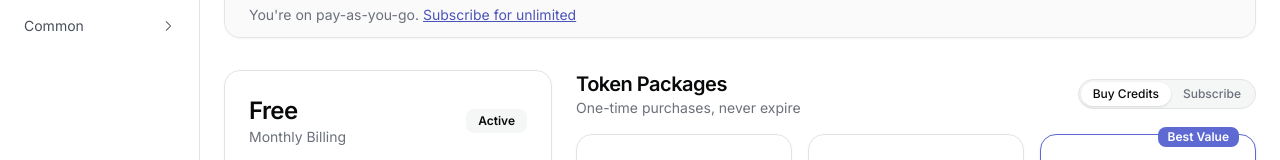
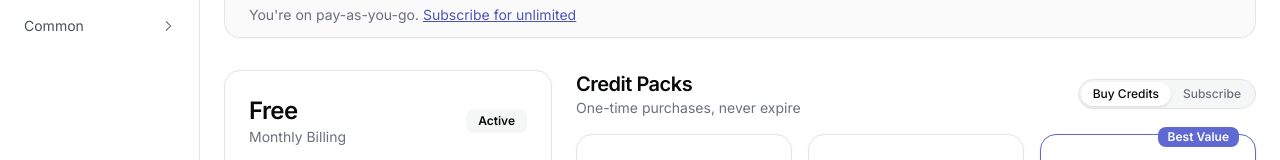
Before and after one commit to louischoleski/leadeasygen-app, a React (Vite) app: page /billing in a window 1280 px wide. Shown: the part 286-446 px from the top of the page. Built offline with nearby package versions, Linux system fonts and the light colour scheme.

Commit message:
refactor: standardize on credits naming

```diff
--- a/src/data/billing.ts
+++ b/src/data/billing.ts
@@ -1,8 +1,8 @@
 import { useSyncExternalStore } from 'react'
 import { createSubscribable } from '../hooks/subscribable'
 
-// Token packages — one-time purchase
-export interface TokenPackage {
+// Credit packs — one-time purchase
+export interface CreditPack {
   id: string
   name: string
   credits: number
@@ -10,7 +10,7 @@ export interface TokenPackage {
   popular?: boolean
 }
 
-export const tokenPackages: TokenPackage[] = [
+export const creditPacks: CreditPack[] = [
   { id: 'pack-100', name: 'Pack 100', credits: 100, price: 9 },
   { id: 'pack-300', name: 'Pack 300', credits: 300, price: 19 },
   { id: 'pack-500', name: 'Pack 500', credits: 500, price: 29, popular: true },
--- a/src/pages/Billing.tsx
+++ b/src/pages/Billing.tsx
@@ -10,7 +10,7 @@ import { Toggle } from '../components/Toggle'
 import {
   billingHistory,
   subscriptionTiers,
-  tokenPackages,
+  creditPacks,
   useBilling,
   type BillingRecord,
   type SubscriptionTier,
@@ -26,13 +26,13 @@ const statusBadge: Record<BillingRecord['status'], { label: string; className: s
 
 const scrollTo = (id: string) => document.getElementById(id)?.scrollIntoView({ behavior: 'smooth' })
 
-function TokenPackages() {
+function CreditPacks() {
   const { addCredits } = useBilling()
 
   return (
     <section id="packages" className="scroll-mt-20 space-y-4">
       <div className="grid gap-4 md:grid-cols-3">
-        {tokenPackages.map((pkg) => (
+        {creditPacks.map((pkg) => (
           <Card key={pkg.id} className={cn('relative p-6', pkg.popular && 'border-primary shadow-sm')}>
             {pkg.popular && (
               <span className="absolute -top-2 right-4 rounded-md bg-primary px-2.5 py-0.5 text-xs font-semibold text-on-primary">
@@ -321,7 +321,7 @@ export default function Billing() {
           <div className="mb-4 flex flex-wrap items-center justify-between gap-4">
             <div>
               <h2 className="text-xl font-semibold tracking-tight text-ink">
-                {showSubscription ? 'Subscription Plans' : 'Token Packages'}
+                {showSubscription ? 'Subscription Plans' : 'Credit Packs'}
               </h2>
               <p className="text-sm text-ink-subtle">
                 {showSubscription ? 'Recurring plans for unlimited scraping' : 'One-time purchases, never expire'}
@@ -335,7 +335,7 @@ export default function Billing() {
               aria-label="Choose billing mode"
             />
           </div>
-          {showSubscription ? <SubscriptionPlans /> : <TokenPackages />}
+          {showSubscription ? <SubscriptionPlans /> : <CreditPacks />}
         </div>
       </div>
 
```
